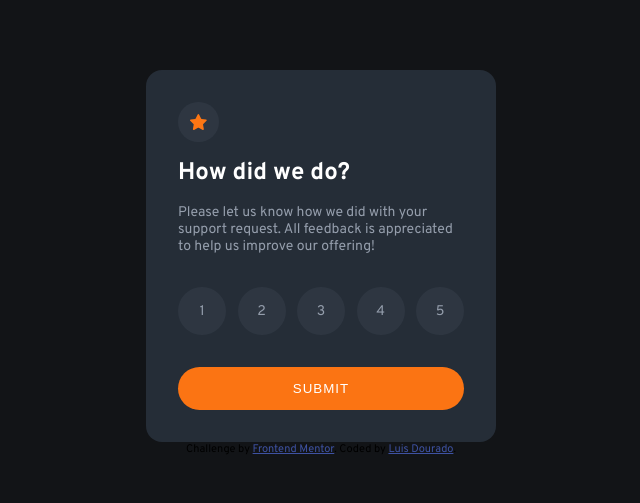
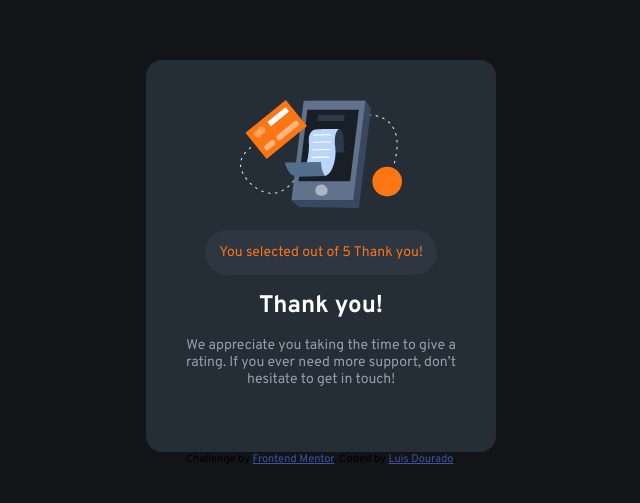
Before and after one commit to L3fd/interactive-rating-component-main, a website: page index.html in a window 1280 px wide. Shown: the part 137-640 px from the top of the page, without its empty margins (319-959 px from the left). Drawn offline with Linux system fonts and the light colour scheme.

Commit message:
feat: finish thank you card styling

```diff
--- a/index.html
+++ b/index.html
@@ -28,7 +28,7 @@
 		<div class="container">
 			<div class="card">
 				<!-- Rating state start -->
-				<div class="ratings-card">
+				<div class="ratings-card hidden">
 					<div class="card-icon">
 						<img
 							src="./images/icon-star.svg"
@@ -51,7 +51,7 @@
 				</div>
 				<!-- Rating state end -->
 				<!-- Thank you state start -->
-				<div class="thanks-card hidden">
+				<div class="thanks-card">
 					<img
 						src="./images/illustration-thank-you.svg"
 						alt="Thank you illustration"
--- a/style.css
+++ b/style.css
@@ -95,6 +95,24 @@ body {
 	color: var(--accent-500);
 }
 
+.thanks-card {
+	text-align: center;
+}
+
+.thanks-card img {
+	margin-top: 0.5rem;
+}
+
+.ratings-result {
+	background-color: var(--gray-500);
+	color: var(--accent-500);
+	width: fit-content;
+	padding: 0.875rem;
+	border-radius: 2rem;
+	margin: 1rem auto;
+	font-size: 0.875rem;
+}
+
 /* Utils */
 .hidden {
 	display: none;
```
